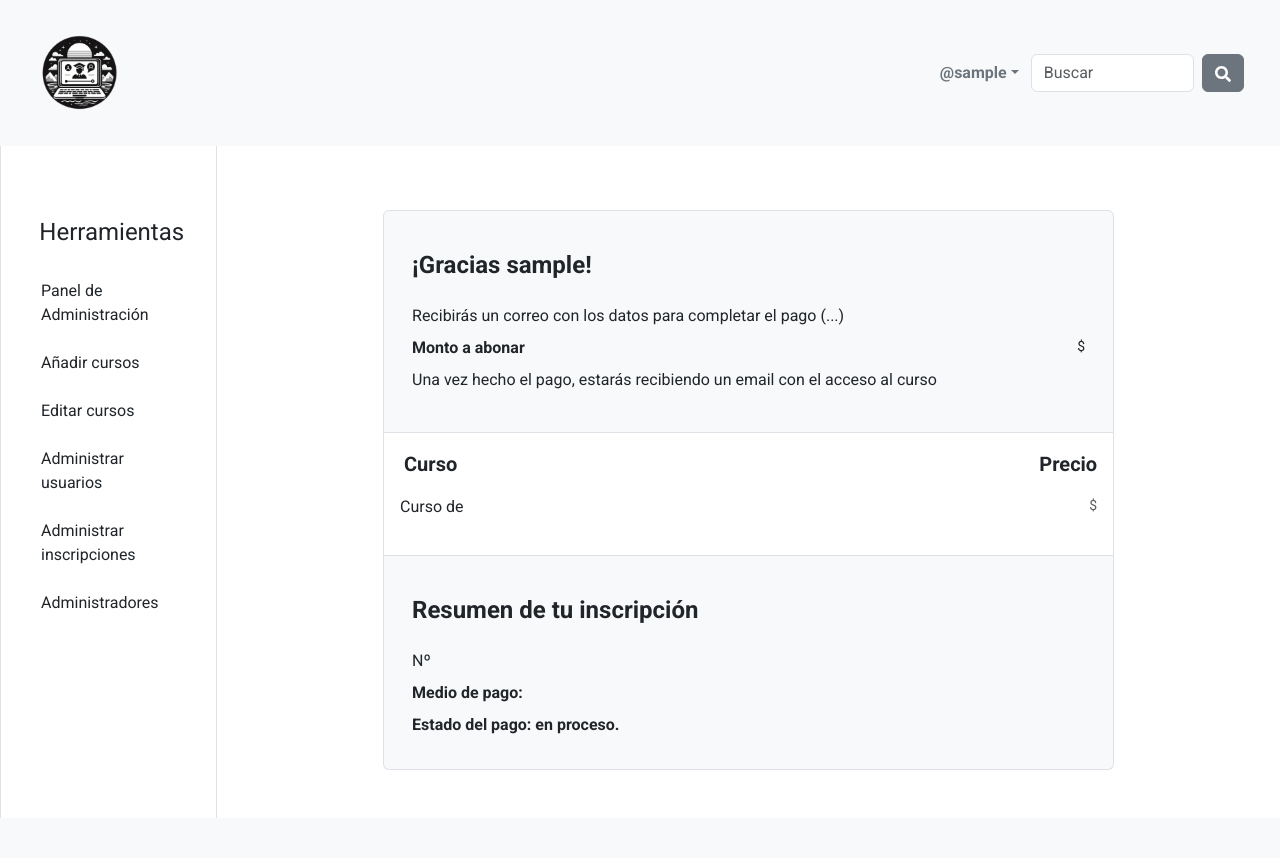
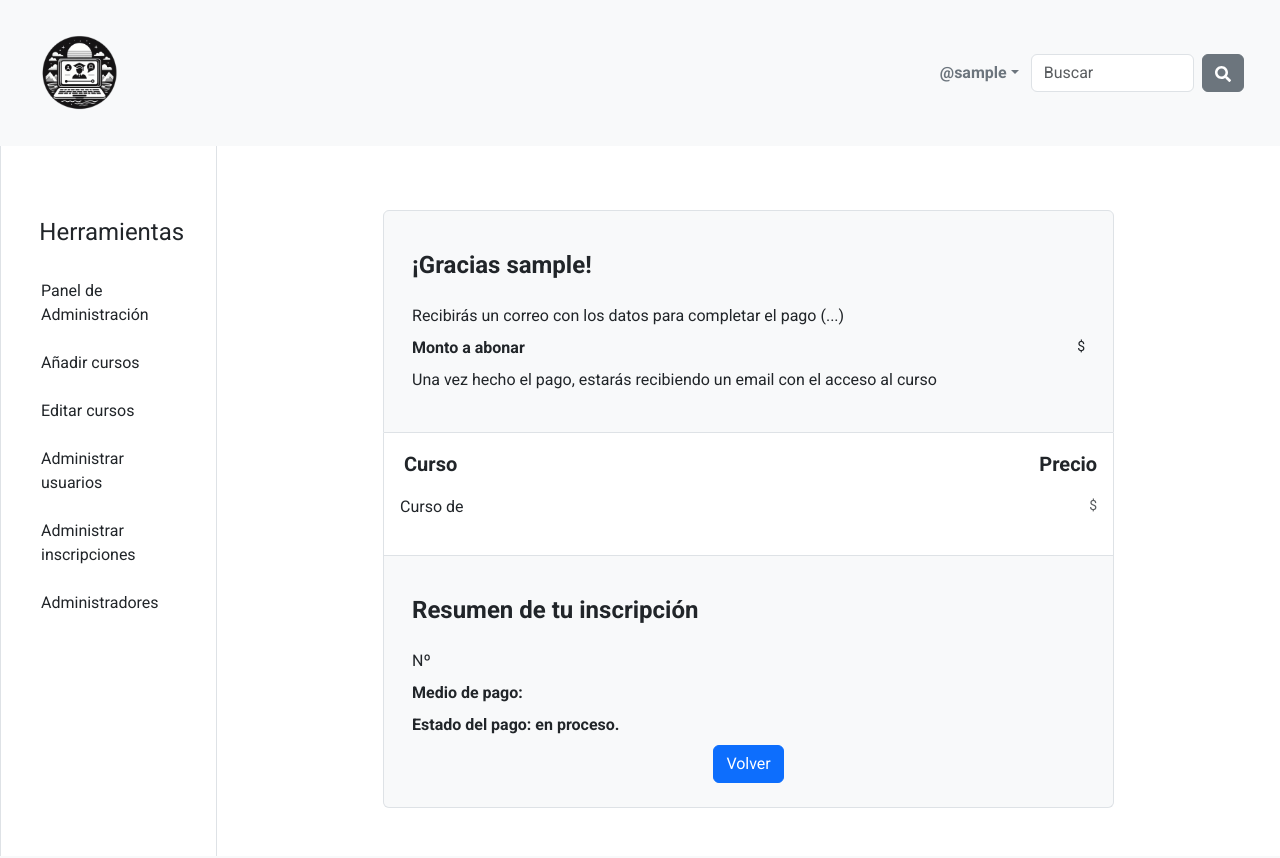
Before and after one commit to pablomos87/frontdeploy, a React (Create React App) app in the folder src/: page /courses/registration/confirmation in a window 1280 px wide. Shown: the top 858 px of the page. Built offline with nearby package versions, Linux system fonts and the light colour scheme; sample sign-in values are in the browser's storage; the HTML template or start-up script is replaced by a standard one.

Commit message:
commit 1827

```diff
--- a/src/Components/ConfirmCourseRegistration.jsx
+++ b/src/Components/ConfirmCourseRegistration.jsx
@@ -1,13 +1,13 @@
-import { ListGroup, Container } from 'react-bootstrap';
-import { useLocation } from 'react-router-dom';
+import { ListGroup, Container, Button } from 'react-bootstrap';
+import { useLocation, Link } from 'react-router-dom';
 import { useAuth } from '../AuthContext';
 
 
-const ConfirmCourseRegistration =  () => {
+const ConfirmCourseRegistration = () => {
 
   const { isAuthenticated, username } = useAuth();
   const location = useLocation();
-  const { selectedPaymentMethod, selectedCourseName, selectedCoursePrice, registrationId  } = location.state || {};
+  const { selectedPaymentMethod, selectedCourseName, selectedCoursePrice, registrationId } = location.state || {};
 
 
   if (!isAuthenticated) {
@@ -40,13 +40,16 @@ const ConfirmCourseRegistration =  () => {
           <small className="text-muted">${selectedCoursePrice}</small>
         </div>
       </ListGroup.Item>
-      <ListGroup.Item  className="ms-4 me-4 bg-light">
+      <ListGroup.Item className="ms-4 me-4 bg-light">
         <Container className="pt-3 pb-3">
           <div className="d-flex w-100 flex-column">
             <h4 className="pb-3 pt-3 fw-bold">Resumen de tu inscripción</h4>
             <p className="mb-2 fs-6">Nº  {registrationId && registrationId.substring(0, 15)} </p>
             <p className="mb-2 fs-6 fw-bold">Medio de pago: {selectedPaymentMethod}</p>
             <p className="mb-2 fs-6 fw-bold">Estado del pago: en proceso.</p>
+          </div>
+          <div className="d-flex justify-content-center align-content-center">
+            <Button as={Link} to="/home">Volver</Button>
           </div>
         </Container>
       </ListGroup.Item>
```
Lines whose indentation alone changed are shown as unchanged.
